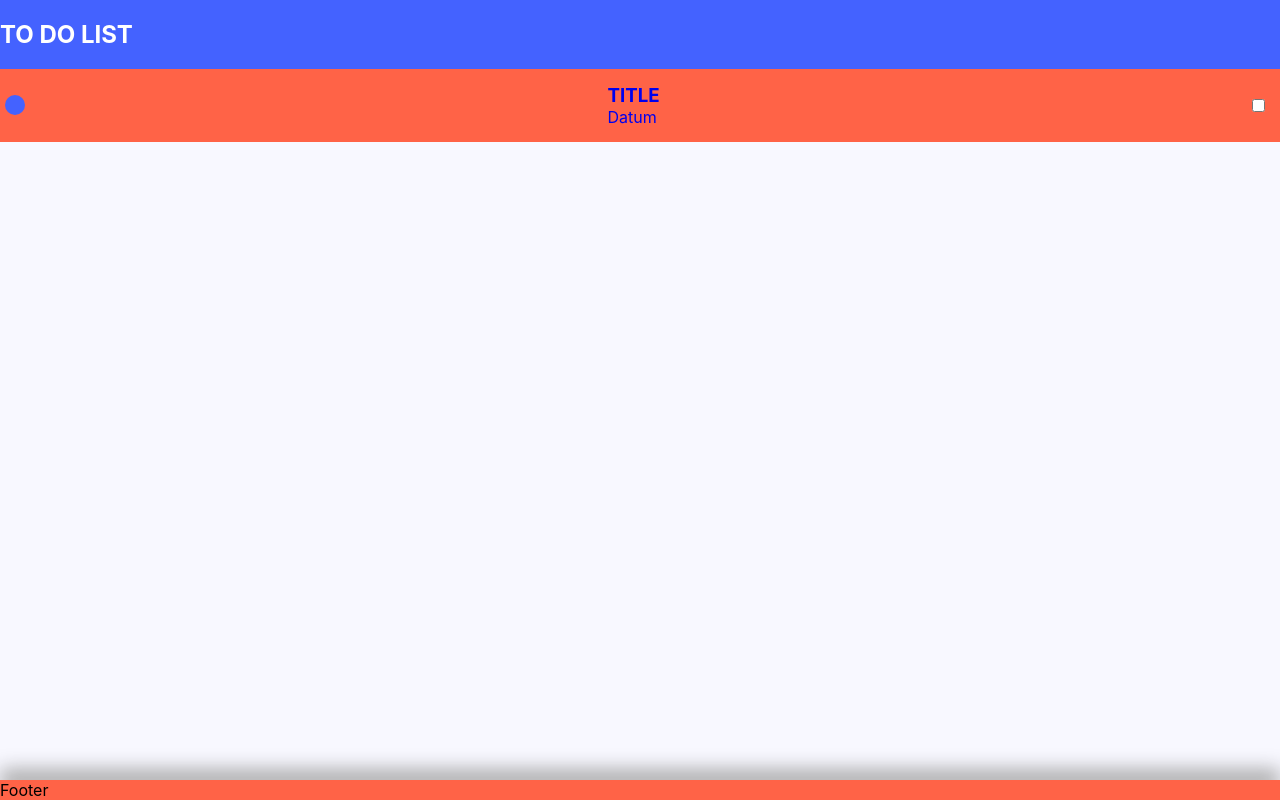
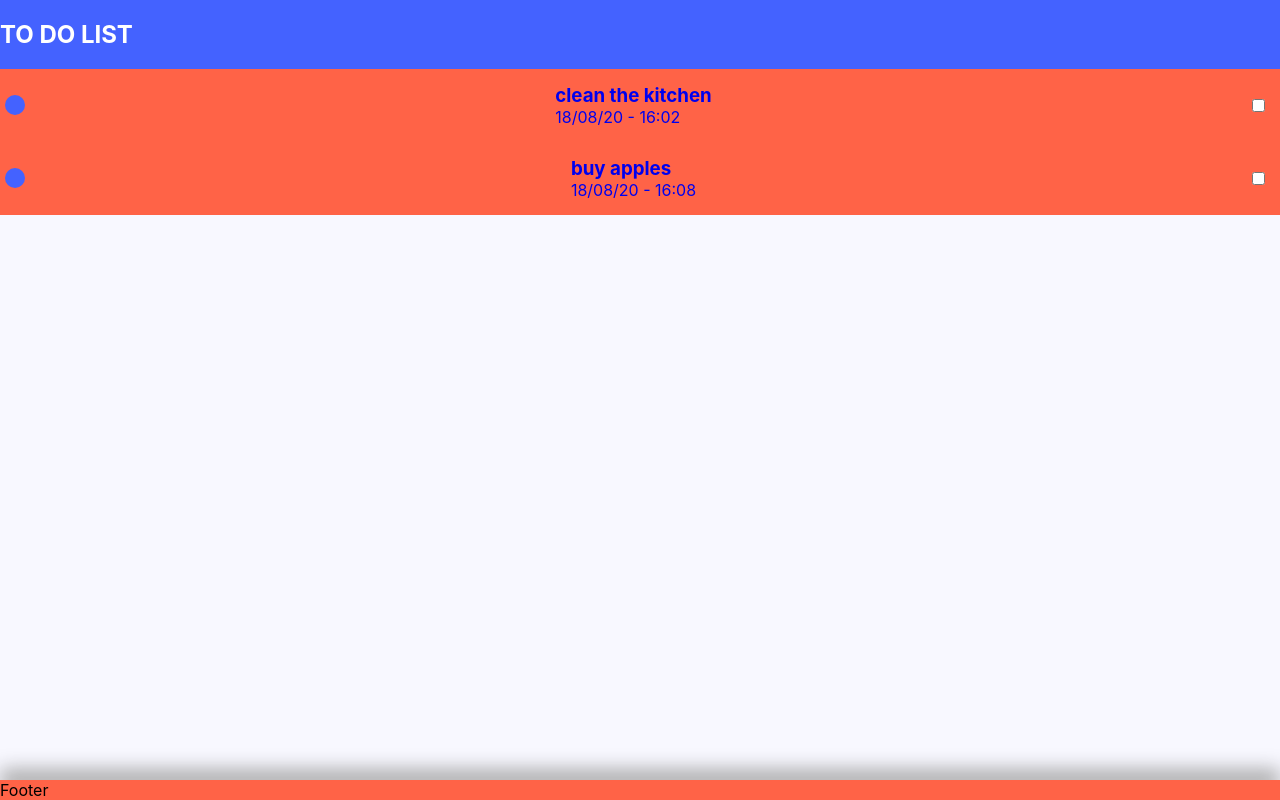
Before and after one commit to manuelsanchez2/to-do-app, a React (Create React App) app: page / in a window 1280 px wide. Built offline with nearby package versions, Linux system fonts and the light colour scheme; data requests are answered from the project's data file.

Commit message:
Link the data to ListItem component

```diff
--- a/src/App.js
+++ b/src/App.js
@@ -26,11 +26,13 @@ function App() {
       </header>
       <main className="app__main">
         <List>
-          <ListItem>
-            <ListItemIcon />
-            <ListItemText />
-            <ListItemCheckbox />
-          </ListItem>
+          {todos?.map((todo) => (
+            <ListItem key={todo.id}>
+              <ListItemIcon />
+              <ListItemText title={todo.title} date={todo.date} />
+              <ListItemCheckbox />
+            </ListItem>
+          ))}
         </List>
       </main>
       <footer className="app__footer">Footer</footer>
--- a/src/components/ListItemText.js
+++ b/src/components/ListItemText.js
@@ -1,10 +1,10 @@
 import React from "react";
 
-function ListItemText() {
+function ListItemText({ title, date }) {
   return (
     <div>
-      <h3>TITLE</h3>
-      <span>Datum</span>
+      <h3>{title}</h3>
+      <span>{date}</span>
     </div>
   );
 }
```
